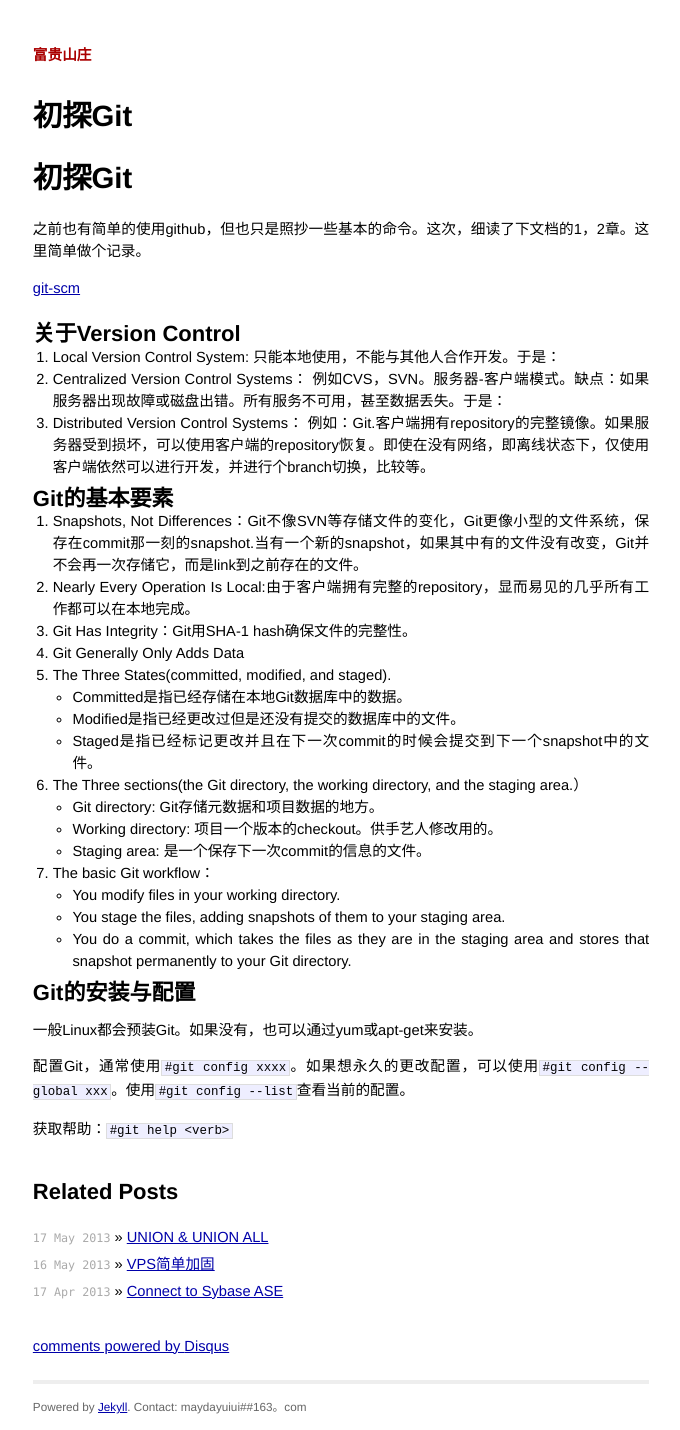
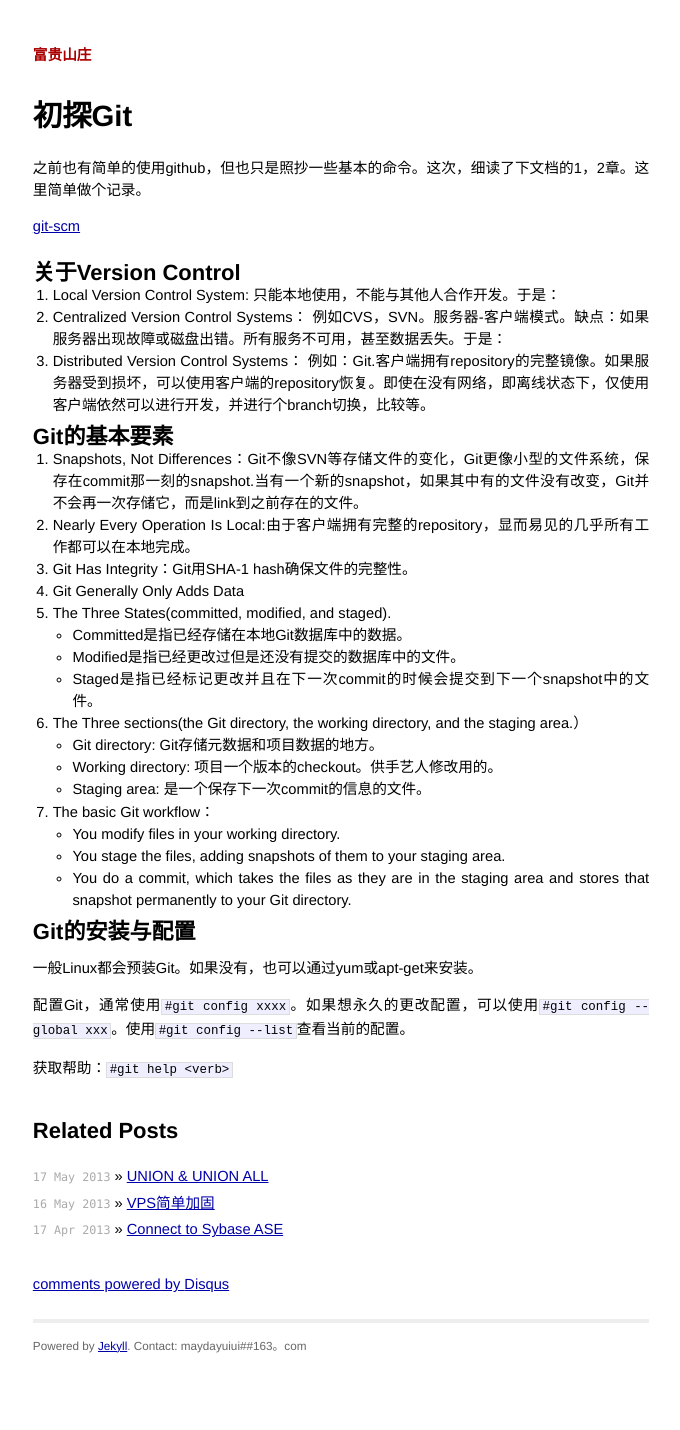
Before and after one commit to maydayuiui/maydayuiui.github.com, a Jekyll site: the page built from _posts/2013-06-10-intogit.md, in a window 1280 px wide. Shown: the whole page, without its empty margins (299-979 px from the left). Built offline with Jekyll 4.4.1, drawn with Linux system fonts in a browser that asks for light colours; Markdown is read by kramdown in place of the engine named in the settings; comment, search, counter and statistics services are not loaded; after the commit the page ends 1368 px from its top, so only the background shows below that.

Commit message:
Update 2013-06-10-intogit.md

```diff
--- a/_posts/2013-06-10-intogit.md
+++ b/_posts/2013-06-10-intogit.md
@@ -2,25 +2,25 @@
 layout: post
 title: 初探Git
 ---
-
-# 初探Git
 
 之前也有简单的使用github，但也只是照抄一些基本的命令。这次，细读了下文档的1，2章。这里简单做个记录。
 
 [git-scm][1]
 
 ##关于Version Control
+
 1. Local Version Control System: 只能本地使用，不能与其他人合作开发。于是：
 2. Centralized Version Control Systems： 例如CVS，SVN。服务器-客户端模式。缺点：如果服务器出现故障或磁盘出错。所有服务不可用，甚至数据丢失。于是：
 3. Distributed Version Control Systems： 例如：Git.客户端拥有repository的完整镜像。如果服务器受到损坏，可以使用客户端的repository恢复。即使在没有网络，即离线状态下，仅使用客户端依然可以进行开发，并进行个branch切换，比较等。
 
 ##Git的基本要素
+
 1. Snapshots, Not Differences：Git不像SVN等存储文件的变化，Git更像小型的文件系统，保存在commit那一刻的snapshot.当有一个新的snapshot，如果其中有的文件没有改变，Git并不会再一次存储它，而是link到之前存在的文件。
 2. Nearly Every Operation Is Local:由于客户端拥有完整的repository，显而易见的几乎所有工作都可以在本地完成。
 3. Git Has Integrity：Git用SHA-1 hash确保文件的完整性。
 4. Git Generally Only Adds Data
 5. The Three States(committed, modified, and staged).
-  * Committed是指已经存储在本地Git数据库中的数据。
+	* Committed是指已经存储在本地Git数据库中的数据。
 	* Modified是指已经更改过但是还没有提交的数据库中的文件。
 	* Staged是指已经标记更改并且在下一次commit的时候会提交到下一个snapshot中的文件。
 6. The Three sections(the Git directory, the working directory, and the staging area.）
@@ -33,6 +33,7 @@ title: 初探Git
 	* You do a commit, which takes the files as they are in the staging area and stores that snapshot permanently to your Git directory.
 
 ##Git的安装与配置
+
 一般Linux都会预装Git。如果没有，也可以通过yum或apt-get来安装。
 
 配置Git，通常使用`#git config xxxx`。如果想永久的更改配置，可以使用`#git config --global xxx`。使用`#git config --list`查看当前的配置。
```
